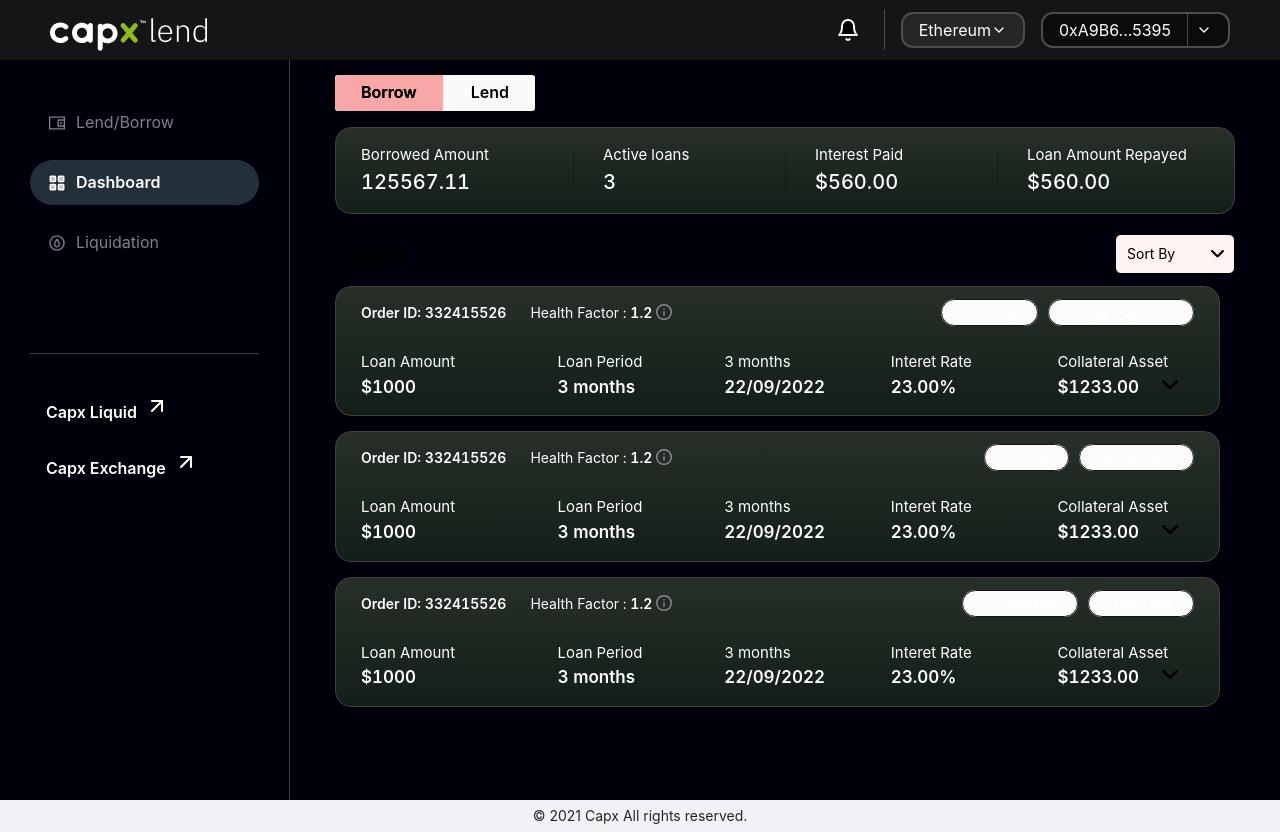
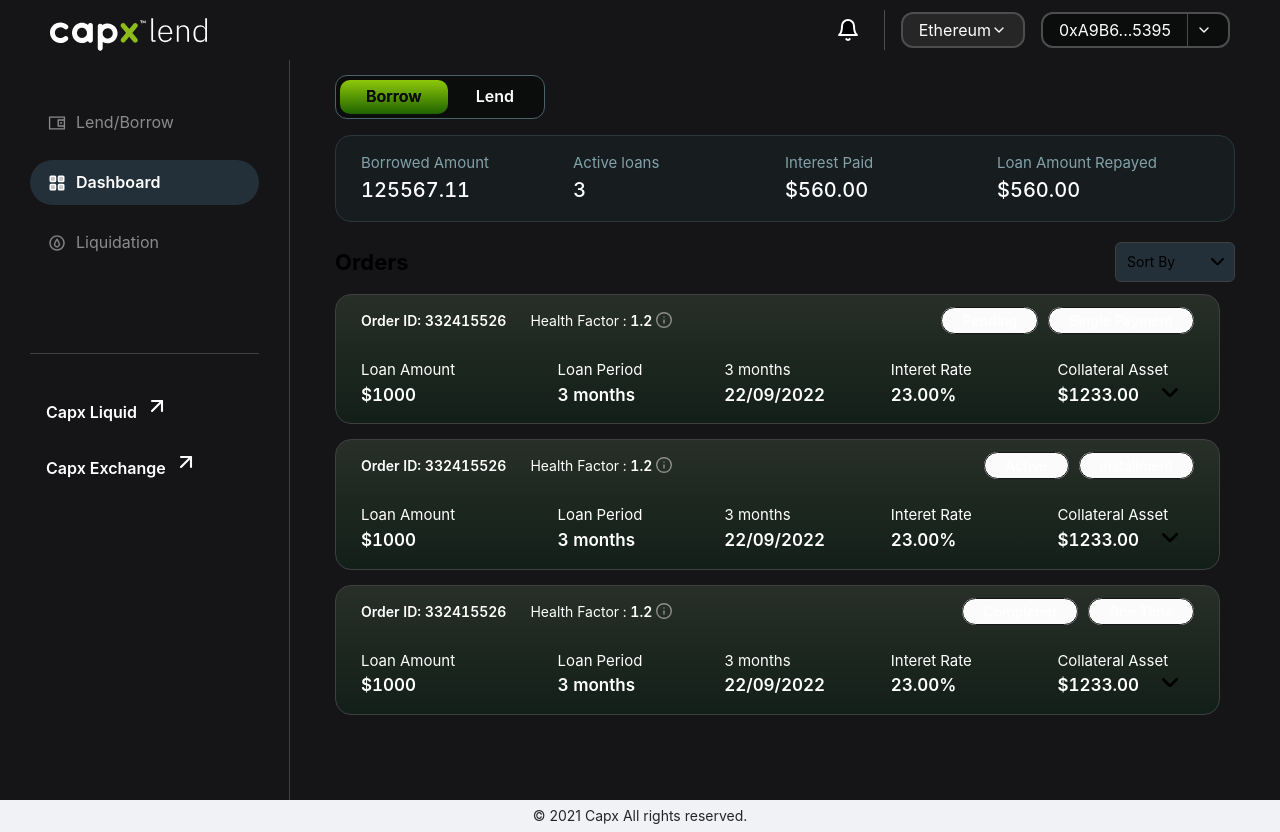
Before and after one commit to Capx-Fi/Capx-Lend-DApp, a React (Create React App) app: page / in a window 1280 px wide. Built offline with nearby package versions, Linux system fonts and the light colour scheme.

Commit message:
Update css

```diff
--- a/src/assets/less/_variables.less
+++ b/src/assets/less/_variables.less
@@ -11,11 +11,13 @@
 @sidebar-bg: #151517;
 @tab-bg: #F8A6A6;
 @silver-bg: #FAFAFA;
-@card-bg: #FFF2F2;
 @light-bg: #FBFBFB;
 @tooltip-icon: #8C8C8C;
 @menu-active: #233039;
 @select-bg-primary: #262626;
+@select-bg-secondary: #233039;
+@dark-bg: #0B0C0C;
+@card-bg: #171C1F;
 
 @font-family: 'Inter', sans-serif;
 @font-family-secondary: 'Ubuntu', sans-serif;
@@ -26,6 +28,7 @@
 
 @text-color-primary: #FFFFFF; // major text color
 @text-color-secondary: #B3B3B3; // secondary text color
+@text-muted: #83A1A9;
 @text-white: #ffffff; // white text color
 @link-color: @primary-color; // link color
 @disabled-color: rgba(0, 0, 0, 0.1); // disable state color
@@ -33,6 +36,8 @@
 @border-color-base: #404040; // major border color
 @border-color-light: #151517;
 @box-shadow-base: 0 2px 8px rgba(0, 0, 0, 0.15); // major shadow for layers
+@border-dark-green: #4A6269;
+@border-card: #2A383C;
 
 @tab-gradient: linear-gradient(180deg, #97D10A -8.65%, #206300 100%);
 @card-gradient: linear-gradient(180deg, #272F28 0%, #121F18 100%);
--- a/src/assets/less/custom.less
+++ b/src/assets/less/custom.less
@@ -12,7 +12,7 @@ html, body{
     scroll-behavior: smooth;
     padding: 0;
     margin: 0;
-    background: @primary-color;
+    background: @secondary-color;
     color: @text-white;
 }
 main{
@@ -99,13 +99,10 @@ b, span{
     .ant-select-selector{
       height: 40px;
       line-height: 40px;
-      background-color: @card-bg;
+      background-color: @select-bg-secondary;
       color: @black;
-      border: 1px solid @black;
+      border: 1px solid @border-color-base;
       border-radius: 6px;
-      &:hover, &:focus{
-        border: 1px solid @black;
-      }
       input{
         height: 40px !important;
         line-height: 100%;
@@ -116,6 +113,12 @@ b, span{
       .ant-select-selection-placeholder{
         line-height: 38px;
         color: @black;
+      }
+    }
+    &:hover, &:focus{
+      .ant-select-selector{
+        border-color: @success-color !important;
+        box-shadow: none !important;
       }
     }
     .ant-select-arrow{
@@ -154,3 +157,11 @@ b, span{
   border-radius: 1rem;
   margin-bottom: 15px;
 }
+
+.capx-card-secondary{
+  background: @card-bg;
+  border: 1px solid @border-card;
+  padding: 15px 25px;
+  border-radius: 1rem;
+  margin-bottom: 15px;
+}
--- a/src/components/layout/SideBar/index.less
+++ b/src/components/layout/SideBar/index.less
@@ -1,7 +1,7 @@
 @import "../../../assets/less/_variables.less";
 
 .sidebar-inner {
-	background: @primary-color;
+	background: @secondary-color;
 	width: 100%;
 	max-width: 300px;
 	height: calc(100vh - 60px);
--- a/src/containers/Dashboard/BorrowTab/index.js
+++ b/src/containers/Dashboard/BorrowTab/index.js
@@ -16,7 +16,7 @@ const BorrowTab = (collapsed) => {
         <>
             <Row>
                 <Col>
-                    <div className="capx-card dashboard-statics-card">
+                    <div className="capx-card-secondary dashboard-statics-card">
                         <ul>
                             <li>
                                 <p>Borrowed Amount</p>
--- a/src/containers/Dashboard/index.less
+++ b/src/containers/Dashboard/index.less
@@ -7,25 +7,26 @@
                 display: none;
             }
             .ant-tabs-nav-list{
-                background: @silver-bg;
-                border-radius: 3px;
+                background: @dark-bg;
+                border-radius: 12px;
+                padding: 4px;
+                border: 1px solid @border-dark-green;
                 .ant-tabs-tab{
                     border: 0;
                     font-size: 16px;
-                    height: 36px;
+                    height: 34px;
                     padding: 0 26px;
-                    &:first-child{
-                        border-radius: 5px 0 0 5px;
-                    }
-                    &:nth-child(2){
-                        border-radius: 0 5px 5px 0 !important;
-                    }
+                    background: none;
+                    border-radius: 10px;
                     .ant-tabs-tab-btn{
-                        color: @black;
+                        color: @text-white;
                         font-weight: 600;
                     }
                     &.ant-tabs-tab-active{
-                        background: @tab-bg;
+                        background: @tab-gradient;
+                        .ant-tabs-tab-btn{
+                            color: @dark-bg;
+                        }
                     }
                 }
             }
@@ -54,32 +55,11 @@
         display: grid;
         grid-template-columns: repeat(4, 1fr);
         li{
-            padding-left: 30px;
             position: relative;
-            &::before{
-                content: ' ';
-                border-right: 0.25px solid rgba(@black, 0.3);
-                height: 70%;
-                width: 1px;
-                display: block;
-                position: absolute;
-                top: 0;
-                bottom: 0;
-                margin: auto;
-                left: 0;
-            }
-            &:first-child{
-                padding-left: 0;
-                &::before{
-                    display: none;
-                }
-            }
-            &:last-child{
-                border: 0;
-            }
             p{
                 font-size: 15px;
                 margin-bottom: 0;
+                color: @text-muted;
             }
             h4{
                 font-size: 20px;
```
